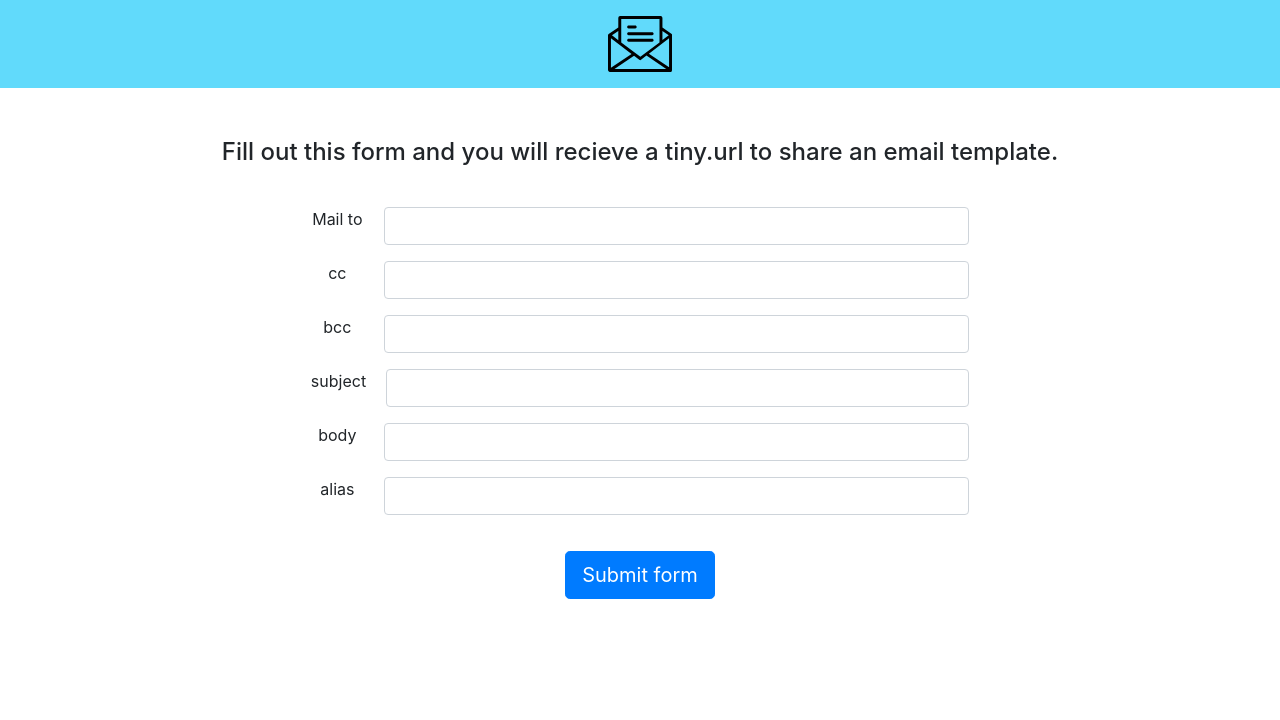
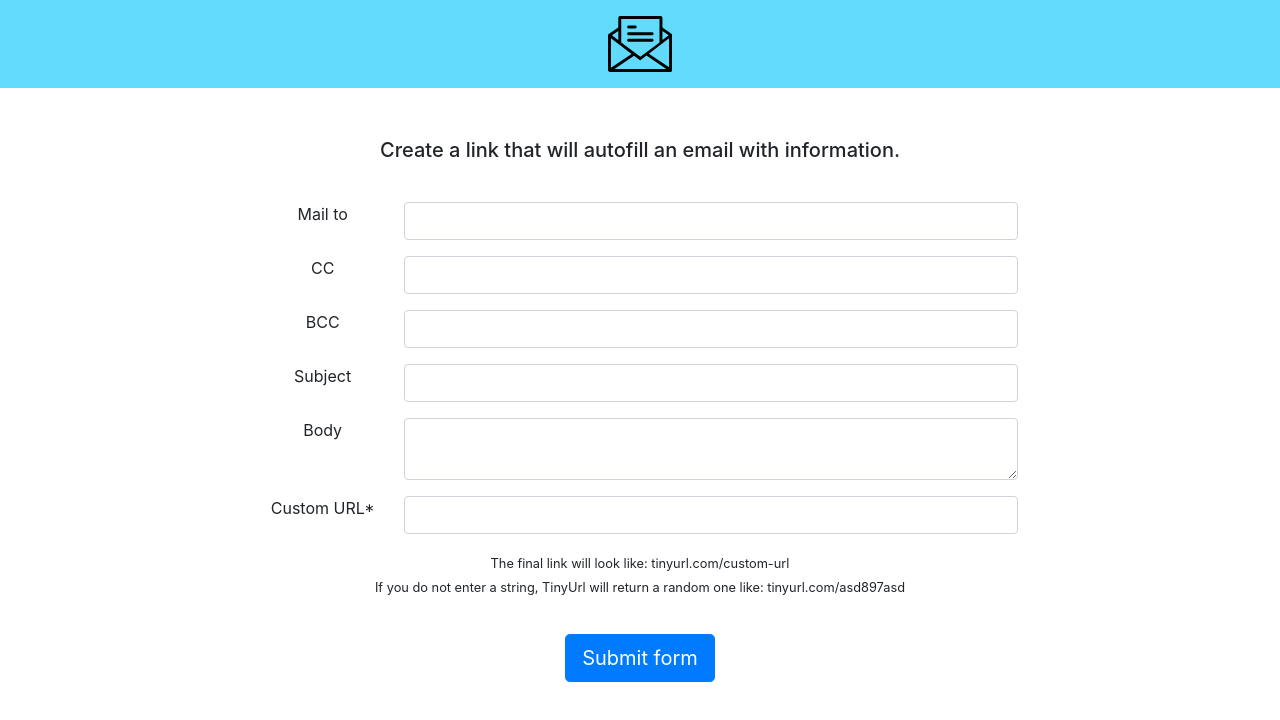
Before and after one commit to cgruppioni/email-template-builder, a React (Create React App) app: page / in a window 1280 px wide. Shown: the top 720 px of the page. Built offline with nearby package versions, Linux system fonts and the light colour scheme.

Commit message:
Remove form validation
Move tiny.url response to top of page. Increase bootstrap column size

Upgrade packages for security risk

```diff
--- a/src/TemplateForm/index.jsx
+++ b/src/TemplateForm/index.jsx
@@ -1,4 +1,3 @@
-import * as Yup from 'yup'
 import Button from 'react-bootstrap/Button'
 import Col from 'react-bootstrap/Col'
 import Form from 'react-bootstrap/Form'
@@ -8,28 +7,25 @@ import { Formik } from 'formik'
 
 import styles from './styles.module.css'
 
-const schema = Yup.object({
-    mailTo: Yup.string().required(),
-    subject: Yup.string().required(),
-    body: Yup.string().required(),
-})
-
 export const TemplateForm = () => {
-    const [formResponse, setFormResponse] = useState('')
+    const [tinyUrlResponse, setTinyUrlResponse] = useState('')
 
     return (
         <>
-          <h4 className={styles.description}>Fill out this form and you will recieve a tiny.url to share an email template.</h4>
+          <h5 className={styles.description}>Create a link that will autofill an email with information.</h5>
+          <div className={styles.tinyUrlResponse}>{tinyUrlResponse}</div>
           <Formik
-              validationSchema={schema}
               onSubmit={(values) => {
-                const link = `mailTo:${values.mailTo}?cc=${values.cc}&bcc=${values.bcc}&subject=${values.subject}&body=${values.body}`
+                const body = encodeURIComponent(values.body)
+                const subject = encodeURIComponent(values.subject)
+
+                const link = `mailTo:${values.mailTo}?cc=${values.cc}&bcc=${values.bcc}&subject=${subject}&body=${body}`
                 const data = { 'url': link, 'alias': values.alias }
 
                 TinyURL.shortenWithAlias(data).then(function(res) {
-                  setFormResponse(<a href={`${res}`} target="_blank">{res}</a>)
+                  setTinyUrlResponse(<a href={`${res}`} rel="noopener noreferrer" target="_blank">{res}</a>)
                 }, function(err) {
-                  setFormResponse('Please try a different alias.')
+                  setTinyUrlResponse('Please try a different alias.')
                 })
 
               }}
@@ -45,28 +41,20 @@ export const TemplateForm = () => {
               {({
                   handleSubmit,
                   handleChange,
-                  handleBlur,
                   values,
-                  touched,
-                  isValid,
-                  errors,
               }) => (
                   <Form noValidate onSubmit={handleSubmit} className={styles.form}>
-                    <Form.Group as={Col} md="7" controlId="validationFormikMailTo" className={styles.formGroup}>
+                    <Form.Group as={Col} md="8" controlId="validationFormikMailTo" className={styles.formGroup}>
                         <Form.Label className={styles.label}>Mail to</Form.Label>
                         <Form.Control
                             type="text"
                             name="mailTo"
                             value={values.mailTo}
                             onChange={handleChange}
-                            isInvalid={!!errors.mailTo}
                         />
-                        <Form.Control.Feedback type="invalid">
-                          {errors.mailTo}
-                        </Form.Control.Feedback>
                     </Form.Group>
-                    <Form.Group as={Col} md="7" controlId="validationFormikCC" className={styles.formGroup}>
-                        <Form.Label className={styles.label}>cc</Form.Label>
+                    <Form.Group as={Col} md="8" controlId="validationFormikCC" className={styles.formGroup}>
+                        <Form.Label className={styles.label}>CC</Form.Label>
                         <Form.Control
                             type="text"
                             name="cc"
@@ -74,8 +62,8 @@ export const TemplateForm = () => {
                             onChange={handleChange}
                         />
                     </Form.Group>
-                    <Form.Group as={Col} md="7" controlId="validationFormikBCC" className={styles.formGroup}>
-                        <Form.Label className={styles.label}>bcc</Form.Label>
+                    <Form.Group as={Col} md="8" controlId="validationFormikBCC" className={styles.formGroup}>
+                        <Form.Label className={styles.label}>BCC</Form.Label>
                         <Form.Control
                             type="text"
                             placeholder=""
@@ -84,53 +72,44 @@ export const TemplateForm = () => {
                             onChange={handleChange}
                         />
                     </Form.Group>
-                    <Form.Group as={Col} md="7" controlId="validationFormikSubject" className={styles.formGroup}>
-                        <Form.Label className={styles.label}>subject</Form.Label>
+                    <Form.Group as={Col} md="8" controlId="validationFormikSubject" className={styles.formGroup}>
+                        <Form.Label className={styles.label}>Subject</Form.Label>
                         <Form.Control
                             type="text"
                             placeholder=""
                             name="subject"
                             value={values.subject}
                             onChange={handleChange}
-                            isInvalid={touched.subject && !!errors.subject}
                         />
-                        <Form.Control.Feedback type="invalid">
-                            {errors.subject}
-                        </Form.Control.Feedback>
                     </Form.Group>
-                    <Form.Group as={Col} md="7" controlId="validationFormikBody" className={styles.formGroup}>
-                        <Form.Label className={styles.label}>body</Form.Label>
+                    <Form.Group as={Col} md="8" controlId="validationFormikBody" className={styles.formGroup}>
+                        <Form.Label className={styles.label}>Body</Form.Label>
                         <Form.Control
+                            as="textarea"
                             type="text"
                             placeholder=""
                             name="body"
                             value={values.body}
                             onChange={handleChange}
-                            isInvalid={touched.body && !!errors.body}
                         />
-                        <Form.Control.Feedback type="invalid">
-                            {errors.body}
-                        </Form.Control.Feedback>
                     </Form.Group>
-                    <Form.Group as={Col} md="7" controlId="validationFormikBody" className={styles.formGroup}>
-                        <Form.Label className={styles.label}>alias</Form.Label>
+                    <Form.Group as={Col} md="8" controlId="validationFormikBody" className={styles.formGroup}>
+                        <Form.Label className={styles.label}>Custom URL*</Form.Label>
                         <Form.Control
                             type="text"
                             placeholder=""
                             name="alias"
                             value={values.alias}
                             onChange={handleChange}
-                            isInvalid={touched.alias && !!errors.alias}
                         />
-                        <Form.Control.Feedback type="invalid">
-                            {errors.alias}
-                        </Form.Control.Feedback>
+                    </Form.Group>
+                    <Form.Group as={Col} md="8">
+                      <small>The final link will look like: tinyurl.com/custom-url<br></br> If you do not enter a string, TinyUrl will return a random one like: tinyurl.com/asd897asd</small>
                     </Form.Group>
                     <Button type="submit" size="lg" className={styles.button}>Submit form</Button>
                   </Form>
               )}
           </Formik>
-          <div className={styles.formResponse}>{formResponse}</div>
       </>
     )
 }
--- a/src/TemplateForm/styles.module.css
+++ b/src/TemplateForm/styles.module.css
@@ -11,7 +11,7 @@
 
 .label {
   margin-right: 20px;
-  width: 60px;
+  width: 20%;
 }
 
 .button {
@@ -22,8 +22,8 @@
   margin-bottom: 40px;
 }
 
-.formResponse {
-  margin-top: 40px;
-  font-size: 22px;
+.tinyUrlResponse {
   font-weight: bold;
+  margin-bottom: 40px;
+  font-size: 1.25rem;
 }
```
Also changed, not shown: package.json (+5 -2 lines), 1 other file (tests, documents, lock files or other folders).
